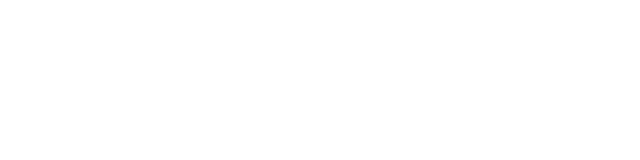
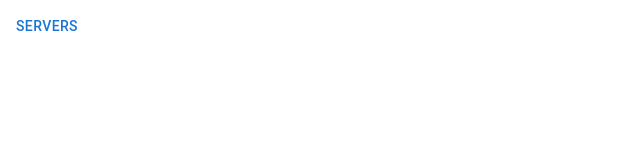
Before and after one commit to Team-OurPlayground/our-playground-web, a React (Create React App) app: page /main in a window 1280 px wide. Shown: the top 160 px of the page, without its empty margins (0-640 px from the left). Built offline with nearby package versions, Linux system fonts and the light colour scheme.

Commit message:
feat: add ListDrawer for serverList

```diff
--- a/src/App.js
+++ b/src/App.js
@@ -1,5 +1,20 @@
+import {
+    BrowserRouter as Router,
+    Route,
+    Routes,
+} from "react-router-dom";
+import Home from "./routes/Home";
+import Main from "./routes/Main";
+
 function App() {
-    return null;
+    return (
+        <Router>
+            <Routes>
+                <Route path="/" element={<Home/>} />
+                <Route path="/main" element={<Main/>} />
+            </Routes>
+        </Router>
+    );
 }
 
 export default App;
--- /dev/null
+++ b/src/components/ServerListDrawer.js
@@ -0,0 +1,81 @@
+import * as React from 'react';
+import Box from '@mui/material/Box';
+import SwipeableDrawer from '@mui/material/SwipeableDrawer';
+import Button from '@mui/material/Button';
+import List from '@mui/material/List';
+import Divider from '@mui/material/Divider';
+import ListItem from '@mui/material/ListItem';
+import ListItemButton from '@mui/material/ListItemButton';
+import ListItemIcon from '@mui/material/ListItemIcon';
+import ListItemText from '@mui/material/ListItemText';
+import InboxIcon from '@mui/icons-material/MoveToInbox';
+import MailIcon from '@mui/icons-material/Mail';
+
+function ServerListDrawer({servers}) {
+    const [state, setState] = React.useState(false);
+
+    const toggleDrawer = (open) => (event) => {
+        if (
+            event &&
+            event.type === 'keydown' &&
+            (event.key === 'Tab' || event.key === 'Shift')
+        ) {
+            return;
+        }
+
+        setState(open);
+    };
+
+    const Serverlist = () => (
+        <Box
+            sx={{ width: 250 }}
+            role="presentation"
+            onClick={toggleDrawer(false)}
+            onKeyDown={toggleDrawer(false)}
+        >
+            <List>
+                {servers.map((text, index) => (
+                    <ListItem key={text} disablePadding>
+                        <ListItemButton>
+                            <ListItemIcon>
+                                {index % 2 === 0 ? <InboxIcon /> : <MailIcon />}
+                            </ListItemIcon>
+                            <ListItemText primary={text} />
+                        </ListItemButton>
+                    </ListItem>
+                ))}
+            </List>
+            <Divider />
+            <List>
+                {servers.map((text, index) => (
+                    <ListItem key={text} disablePadding>
+                        <ListItemButton>
+                            <ListItemIcon>
+                                {index % 2 === 0 ? <InboxIcon /> : <MailIcon />}
+                            </ListItemIcon>
+                            <ListItemText primary={text} />
+                        </ListItemButton>
+                    </ListItem>
+                ))}
+            </List>
+        </Box>
+    );
+
+    return (
+        <div>
+            <React.Fragment>
+                <Button onClick={toggleDrawer(true)}>Servers</Button>
+                <SwipeableDrawer
+                    anchor='left'
+                    open={state}
+                    onClose={toggleDrawer(false)}
+                    onOpen={toggleDrawer(true)}
+                >
+                    {Serverlist()}
+                </SwipeableDrawer>
+            </React.Fragment>
+        </div>
+    );
+}
+
+export default ServerListDrawer;
--- a/src/routes/Home.js
+++ b/src/routes/Home.js
@@ -1,4 +1,5 @@
 import {useEffect, useState} from "react";
+import {Link} from "react-router-dom";
 
 function Home() {
     const [loading, setLoading] = useState(true);
@@ -17,11 +18,16 @@
         {loading ? (
             <h1>Loading...</h1>
         ) : (
+            <>
+            <h1>
+                <Link to="/main">메인 페이지로 이동</Link>
+            </h1>
             <div>
                 {user.map((userInfo, index) => (
                     <div key={index}>{userInfo}</div>
                 ))}
             </div>
+            </>
         )
         }</div>);
 }
--- /dev/null
+++ b/src/routes/Main.js
@@ -0,0 +1,9 @@
+import ServerListDrawer from "../components/ServerListDrawer";
+
+function Main() {
+    const dummyServers = ["일산 모임", "고양국제고 동창회", "영사모"];
+    return (
+        <ServerListDrawer servers={dummyServers}></ServerListDrawer>
+    )
+}
+export default Main;
```
